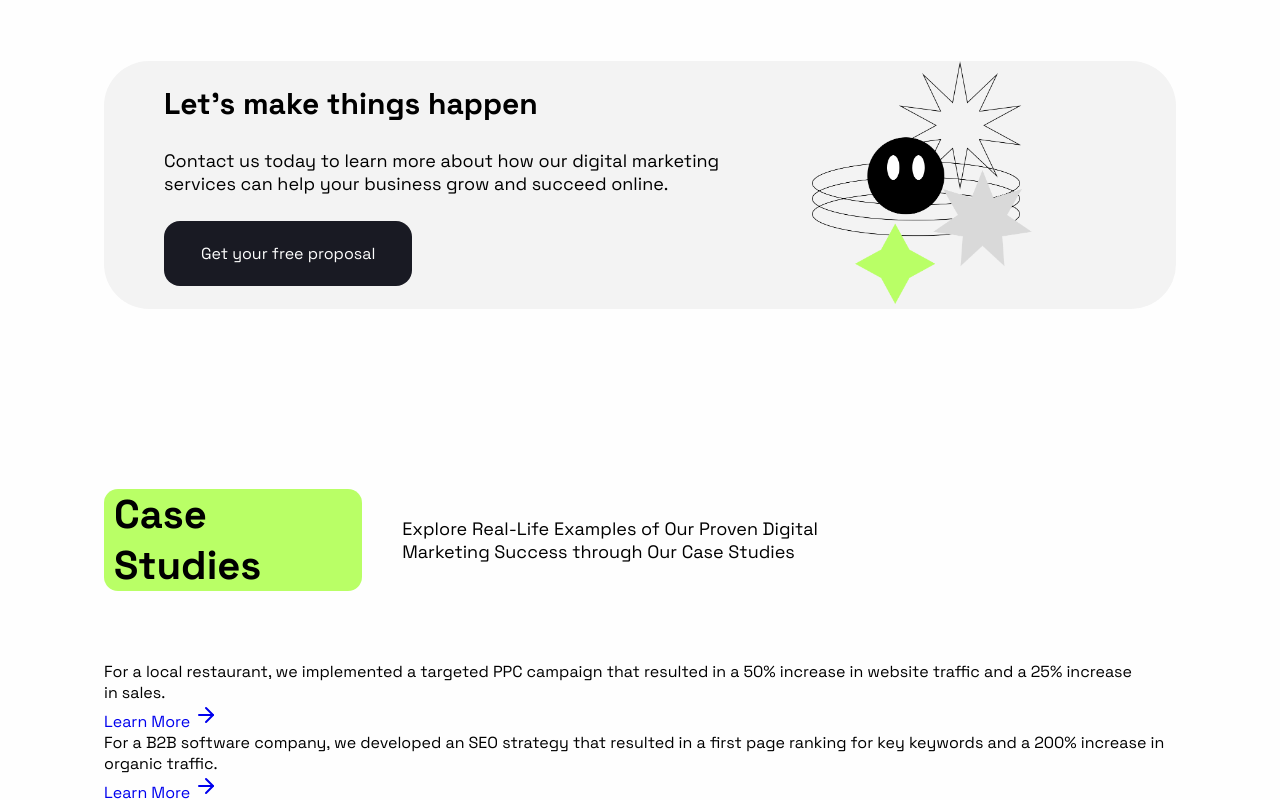
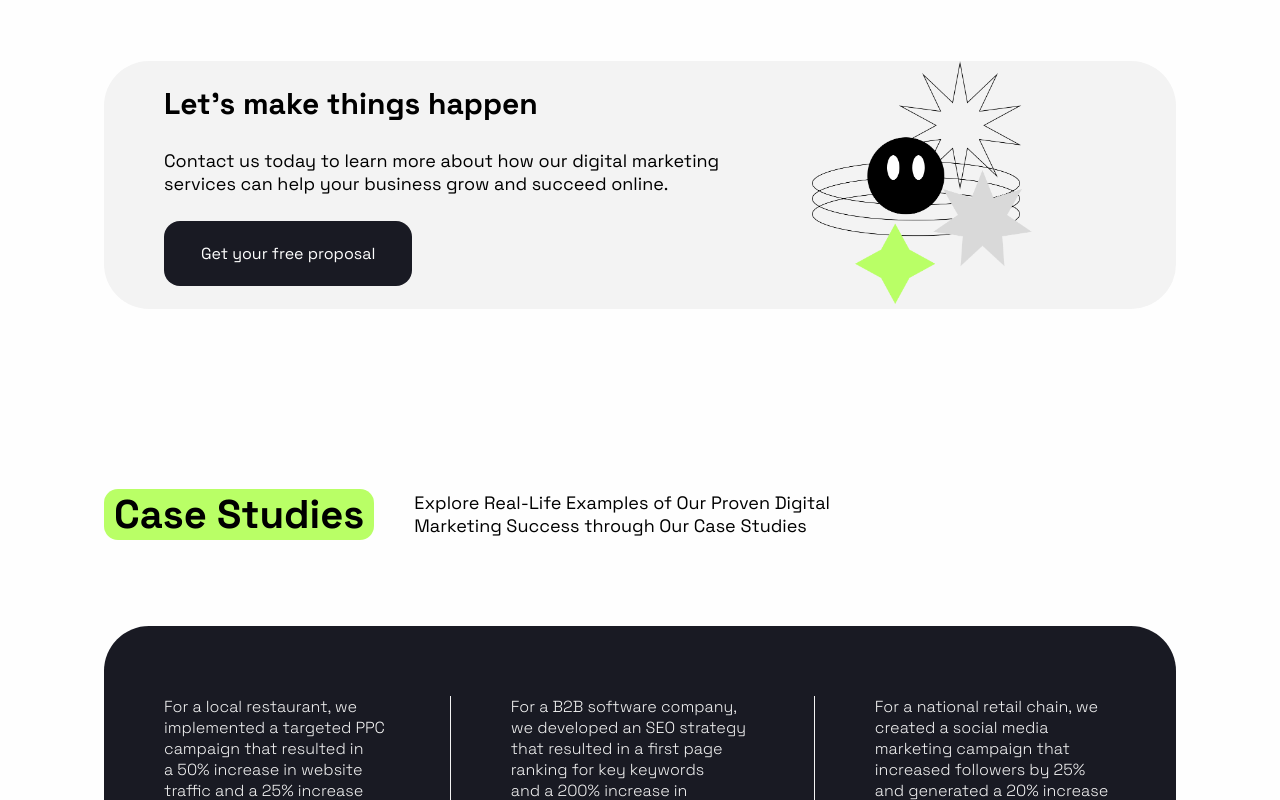
Before and after one commit to Git-Darkmoon/Positivus, a Next.js app: page / in a window 1280 px wide. Shown: the part 2000-2800 px from the top of the page. Built offline with nearby package versions, Linux system fonts and the light colour scheme.

Commit message:
chore($accordionItem): improve toggle functionality to make the toggle smoother

```diff
--- a/src/app/index.scss
+++ b/src/app/index.scss
@@ -32,6 +32,20 @@ body {
 
   &::first-letter {
     text-transform: capitalize;
+  }
+}
+
+.accordion__button {
+  display: grid;
+  place-content: center;
+  padding: 0.5rem;
+  border-radius: 100%;
+  border: 1px solid vars.$black;
+  @include mixins.my_transition(background-color, color, border);
+
+  &:hover {
+    background-color: vars.$black;
+    color: vars.$white;
   }
 }
 
@@ -145,6 +159,7 @@ body {
   padding-block-end: 70px;
 
   &__title {
+    text-wrap: nowrap;
     font-size: vars.$sectionTitle__title-fs;
     padding-inline: 10px;
     background-color: vars.$green;
@@ -272,6 +287,93 @@ body {
   }
 }
 
+.caseStudies {
+  width: 100%;
+  background-color: vars.$black;
+  display: flex;
+  justify-content: space-between;
+  align-items: center;
+  padding-block: 70px;
+  margin-block: 1rem;
+  border-radius: vars.$cardTemplate_borderRadius;
+
+  .caseStudy {
+    color: vars.$gray;
+    padding-inline: 60px;
+    font-weight: 300;
+    text-wrap: pretty;
+
+    &__link {
+      display: inline-flex;
+      align-items: center;
+      color: vars.$green;
+      gap: 15px;
+      margin-top: 20px;
+      @include mixins.my_transition(rotate);
+
+      &--icon {
+        @include mixins.my_transition(rotate, background-color, color);
+        border-radius: 100%;
+      }
+
+      &:hover .caseStudy__link--icon {
+        background-color: #fff;
+        color: vars.$black;
+        rotate: -45deg;
+      }
+    }
+
+    &:nth-child(2) {
+      border-left: 1px solid vars.$gray;
+      border-right: 1px solid vars.$gray;
+    }
+  }
+}
+
+.accordion > * {
+  margin-bottom: 30px;
+}
+
+.accordion {
+  &__header {
+    display: flex;
+    justify-content: space-between;
+    align-items: center;
+  }
+
+  &__title {
+    display: flex;
+    align-items: center;
+    gap: 25px;
+
+    &--step {
+      font-size: 60px;
+    }
+    &--text {
+      font-size: 30px;
+      text-wrap: pretty;
+    }
+  }
+
+  &__separator {
+    width: 100%;
+    height: 1px;
+    background-color: vars.$black;
+    margin-block: 25px;
+  }
+}
+
+.accordion__item {
+  padding-block: 40px;
+  padding-inline: 60px;
+  background-color: vars.$gray;
+  @include mixins.my_transition(background-color);
+
+  &--active {
+    background-color: vars.$green;
+  }
+}
+
 // Responsive styles
 
 @media (width <= 72rem) {
```
